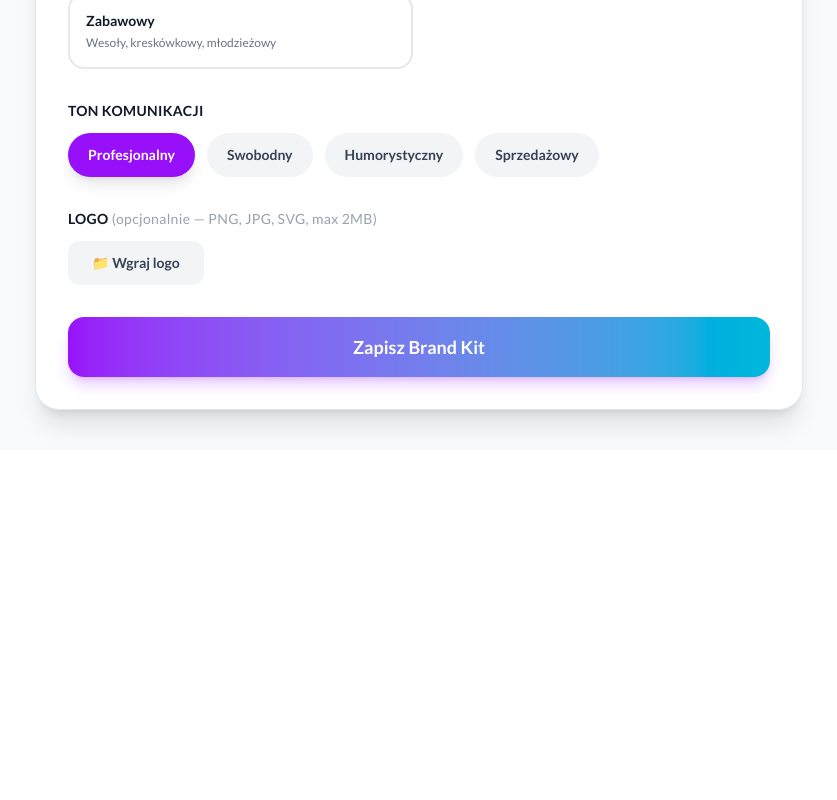
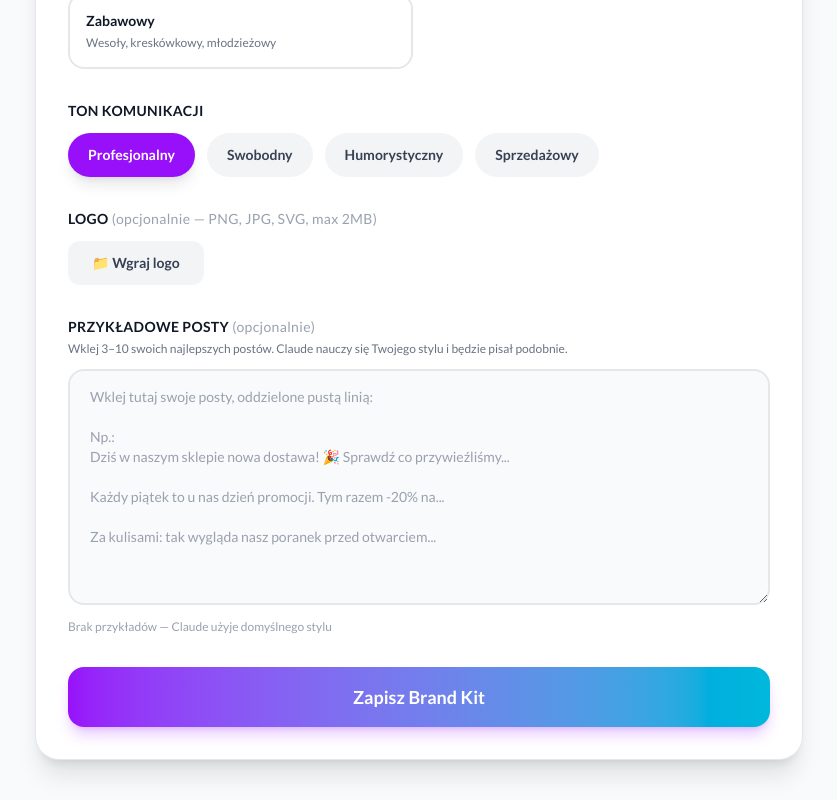
Before and after one commit to PostujTo/postujto, a Next.js app: page /settings in a window 1280 px wide. Shown: the part 1096-1896 px from the top of the page, without its empty margins (221-1058 px from the left). Before the commit the page ends 1546 px from the top, so only its background shows below. Built offline with nearby package versions, Linux system fonts and the light colour scheme; no server answers.

Commit message:
feat: sample posts in Brand Kit

```diff
--- a/app/api/brand-kit/route.ts
+++ b/app/api/brand-kit/route.ts
@@ -46,7 +46,7 @@ export async function POST(req: Request) {
     if (!user) return NextResponse.json({ error: 'Nie znaleziono użytkownika' }, { status: 404 });
 
     const body = await req.json();
-    const { company_name, colors, style, tone, slogan, logo_url } = body;
+    const { company_name, colors, style, tone, slogan, logo_url, sample_posts } = body;
 
     // Walidacja
     if (company_name !== undefined && (typeof company_name !== 'string' || company_name.length > 100)) {
@@ -78,6 +78,9 @@ export async function POST(req: Request) {
 
     if (logo_url !== undefined && typeof logo_url === 'string' && logo_url.length > 500) {
       return NextResponse.json({ error: 'Nieprawidłowy URL logo' }, { status: 400 });
+      if (sample_posts !== undefined && (typeof sample_posts !== 'string' || sample_posts.length > 10000)) {
+      return NextResponse.json({ error: 'Przykładowe posty są za długie (max 10000 znaków)' }, { status: 400 });
+    }
     }
 
     // Sanityzacja
@@ -88,6 +91,7 @@ export async function POST(req: Request) {
       style,
       tone,
       logo_url,
+      sample_posts: sample_posts?.replace(/<[^>]*>/g, '').trim(),
     };
 
     const { data, error } = await supabase
@@ -100,6 +104,7 @@ export async function POST(req: Request) {
         tone: sanitized.tone,
         slogan: sanitized.slogan,
         logo_url: sanitized.logo_url,
+        sample_posts: sanitized.sample_posts,
         updated_at: new Date().toISOString(),
       }, { onConflict: 'user_id' })
       .select()
--- a/app/settings/page.tsx
+++ b/app/settings/page.tsx
@@ -38,6 +38,7 @@ export default function SettingsPage() {
     tone: 'professional',
     slogan: '',
     logo_url: '',
+    sample_posts: '',
   });
 
   useEffect(() => {
@@ -53,6 +54,7 @@ export default function SettingsPage() {
             tone: data.brandKit.tone || 'professional',
             slogan: data.brandKit.slogan || '',
             logo_url: data.brandKit.logo_url || '',
+            sample_posts: data.brandKit.sample_posts || '',
           });
         }
       });
@@ -261,7 +263,27 @@ export default function SettingsPage() {
               </div>
             </div>
           </div>
-
+{/* Przykładowe posty */}
+          <div>
+            <label className="block text-sm font-bold text-gray-900 uppercase tracking-wide mb-1">
+              Przykładowe posty <span className="text-gray-400 font-normal normal-case">(opcjonalnie)</span>
+            </label>
+            <p className="text-xs text-gray-500 mb-3">
+              Wklej 3–10 swoich najlepszych postów. Claude nauczy się Twojego stylu i będzie pisał podobnie.
+            </p>
+            <textarea
+              value={brandKit.sample_posts}
+              onChange={e => setBrandKit(prev => ({ ...prev, sample_posts: e.target.value }))}
+              placeholder={"Wklej tutaj swoje posty, oddzielone pustą linią:\n\nNp.:\nDziś w naszym sklepie nowa dostawa! 🎉 Sprawdź co przywieźliśmy...\n\nKażdy piątek to u nas dzień promocji. Tym razem -20% na...\n\nZa kulisami: tak wygląda nasz poranek przed otwarciem..."}
+              rows={10}
+              className="w-full px-5 py-4 bg-gray-50 border-2 border-gray-200 rounded-2xl text-gray-900 placeholder-gray-400 focus:outline-none focus:border-purple-500 transition-all font-medium text-sm resize-y"
+            />
+            <p className="text-xs text-gray-400 mt-2">
+              {brandKit.sample_posts.length > 0
+                ? `✅ ${brandKit.sample_posts.split('\n\n').filter(p => p.trim()).length} postów — Claude będzie pisał w Twoim stylu`
+                : 'Brak przykładów — Claude użyje domyślnego stylu'}
+            </p>
+          </div>
           {/* Zapisz */}
           <button
             onClick={handleSave}
```
